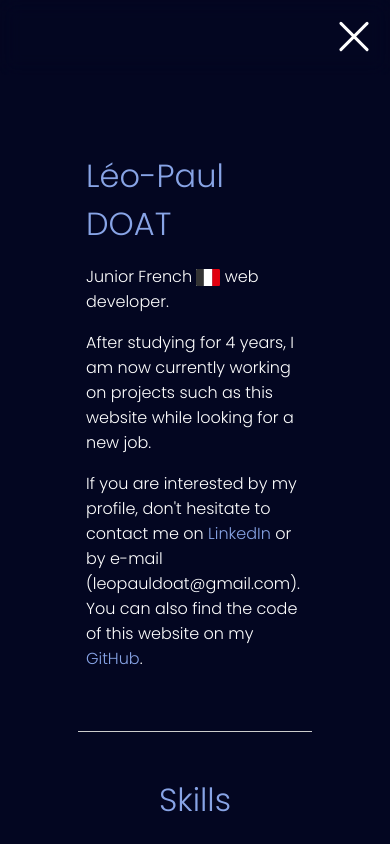
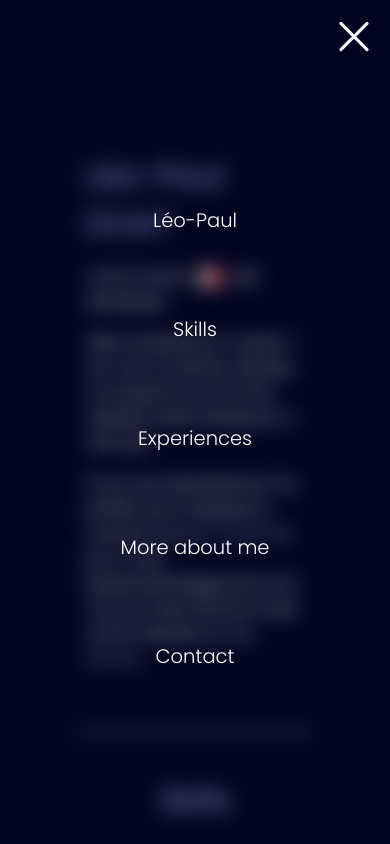
Before and after one commit to leopdoat/Leopdoat, a React (Vite) app: page / in a window 390 px wide. Both pictures are taken after a click on the button 354 px from the left and 36 px from the top of the page. Shown: the top 844 px of the page. Built offline with nearby package versions, Linux system fonts and the light colour scheme.

Commit message:
[ADD/FIX] - Smooth scroll on Navbar & fix responsive on mobile

```diff
--- a/src/components/Nav.css
+++ b/src/components/Nav.css
@@ -57,28 +57,25 @@ button {
         flex-direction: column;
         justify-content: center;
         align-items: center;
-        position: fixed;
-        right: -100vw;
-        bottom: 0;
+        /* right: -100vw; */
+        /* bottom: 0; */
         height: 100vh;
-        padding: 2rem;
+        /* padding: 2rem; */
         visibility: hidden;
-        z-index: 1000;
+    }
+
+    .showNav {
+        height: 100vh;
     }
 
     .showNav .NavbarLinks{
-        width: 100vw;
-        right: 0;
         visibility: visible;
-        z-index: 1001;
-        backdrop-filter: blur(10px);
     }
 
     .NavbarLink {
         display: block;
         padding: 1.5rem;
         font-size: 5vw;
-        z-index: 1002;
     }
 
     .NavbarBurger {
--- a/src/components/Nav.tsx
+++ b/src/components/Nav.tsx
@@ -11,30 +11,58 @@ function Nav() {
         <div className={`Navbar ${showBar ? "showNav" : "hidenav"}`}>
             <ul className="NavbarLinks">
                 <li className="NavbarItem">
-                    <button className="NavbarLink">
+                    <button className="NavbarLink" onClick={() => {
+                        const element = document.getElementById('desc')
+                        setShowBar(false)
+                        if (element) {
+                            element.scrollIntoView({ behavior: 'smooth' })
+                        }
+                    }}>
                         Léo-Paul
                     </button>
                 </li>
                 <li className="NavbarItem">
-                    <button className="NavbarLink">
+                    <button className="NavbarLink" onClick={() => {
+                        const element = document.getElementById('separator')
+                        setShowBar(false)
+                        if (element) {
+                            element.scrollIntoView({ behavior: 'smooth' })
+                        }
+                    }}>
                         Skills
                     </button>
                 </li>
-
                 <li className="NavbarItem">
-                    <button className="NavbarLink">
+                    <button className="NavbarLink" onClick={() => {
+                        const element = document.getElementById('separator2')
+                        setShowBar(false)
+                        if (element) {
+                            element.scrollIntoView({ behavior: 'smooth' })
+                        }
+                    }}>
                         Experiences
                     </button>
                 </li>
-
                 <li className="NavbarItem">
-                    <button className="NavbarLink">
+                    <button className="NavbarLink" onClick={() => {
+                        const element = document.getElementById('separator3')
+                        setShowBar(false)
+                        if (element) {
+                            element.scrollIntoView({ behavior: 'smooth' })
+                        }
+                    }}>
                         More about me
                     </button>
                 </li>
 
                 <li className="NavbarItem">
-                    <button className="NavbarLink">
+                    <button className="NavbarLink" onClick={() => {
+                        const element = document.getElementById('separator4')
+                        setShowBar(false)
+                        if (element) {
+                            element.scrollIntoView({ behavior: 'smooth' })
+                        }
+                    }}>
                         Contact
                     </button>
                 </li>
--- a/src/pages/Landing.tsx
+++ b/src/pages/Landing.tsx
@@ -1,5 +1,4 @@
 import React from 'react';
-// import { useState } from 'react';
 import ExpCard from '../components/ExpCard.tsx';
 import './Landing.css';
 
@@ -113,7 +112,8 @@ const Landing: React.FC = () => {
                   I hope you enjoyed this website and learned a bit more about me.
                   Since I am not a professonal designer, I would love to get your feedback on the design and the content of this website.
                   <br />
-                  If you have any questions or if you want to work with me, please don't hesitate to contact me on  <a className='Linked' href='https://www.linkedin.com/in/léo-paul-doat'>  LinkedIn</a> or by e-mail (leopauldoat@gmail.com).
+                  If you have any questions or if you want to work with me, please don't hesitate to contact me on
+                  <a className='Linked' href='https://www.linkedin.com/in/léo-paul-doat'>  LinkedIn</a> or by e-mail (leopauldoat@gmail.com).
                 </p>
               </li>
             </ul>
```
